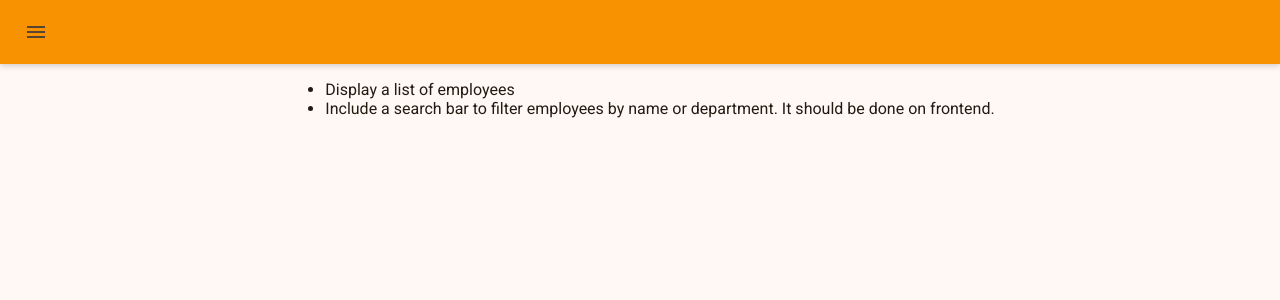
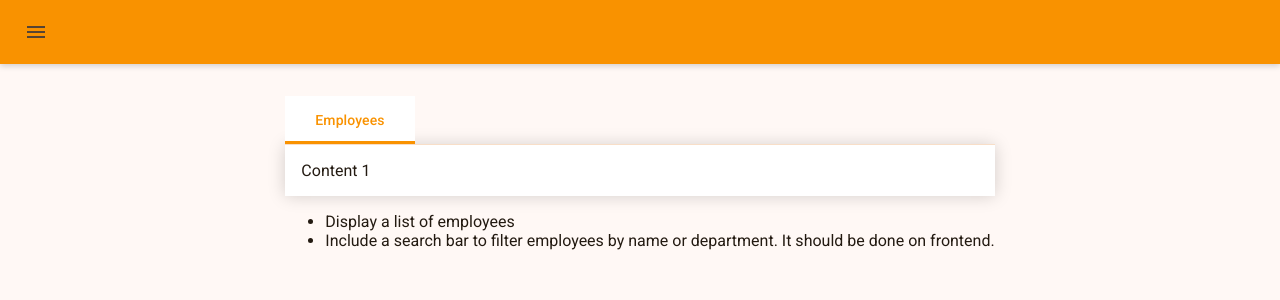
Before and after one commit to Wycza/employee-offboarding, an Angular app: page / in a window 1280 px wide. Shown: the top 300 px of the page. Built offline with nearby package versions, Linux system fonts and the light colour scheme.

Commit message:
Add empty mat-tab

```diff
--- a/src/app/modules/dashboard-home/dashboard-home.component.html
+++ b/src/app/modules/dashboard-home/dashboard-home.component.html
@@ -1,3 +1,7 @@
+<mat-tab-group mat-stretch-tabs="false" mat-align-tabs="start">
+  <mat-tab label="Employees">Content 1</mat-tab>
+</mat-tab-group>
+
 <ul>
   <li>Display a list of employees</li>
   <li>Include a search bar to filter employees by name or department. It should be done on frontend.</li>
--- a/src/app/modules/dashboard-home/dashboard-home.component.ts
+++ b/src/app/modules/dashboard-home/dashboard-home.component.ts
@@ -1,12 +1,11 @@
 import { ChangeDetectionStrategy, Component } from '@angular/core';
+import { MatTabsModule } from '@angular/material/tabs';
 
 @Component({
   selector: 'app-dashboard-home',
-  imports: [],
   templateUrl: './dashboard-home.component.html',
   styleUrl: './dashboard-home.component.scss',
-  changeDetection: ChangeDetectionStrategy.OnPush
+  changeDetection: ChangeDetectionStrategy.OnPush,
+  imports: [MatTabsModule],
 })
-export class DashboardHomeComponent {
-
-}
+export class DashboardHomeComponent {}
--- a/src/app/modules/dashboard/dashboard.component.scss
+++ b/src/app/modules/dashboard/dashboard.component.scss
@@ -1,5 +1,5 @@
 mat-toolbar {
-  box-shadow: 0px 2px 6px rgba(0, 0, 0, 0.175);
+  box-shadow: var(--box-shadow-sm);
   z-index: 2;
   position: relative;
 }
@@ -13,6 +13,7 @@ mat-toolbar {
   height: 100%;
   align-items: center;
   justify-content: center;
+  padding: var(--spacing-lg);
 }
 
 .dashboard-sidenav {
--- a/src/styles.scss
+++ b/src/styles.scss
@@ -1,36 +1,18 @@
+@use "./styles/base/base";
 @use "./styles/variables/variables";
+@use "./styles/components/mat-tab.scss";
 @use "./styles/themes/_orange-theme" as orange-theme;
 @use "@angular/material" as mat;
 @use 'sass:map';
 
-$primaryColor: map.get(orange-theme.$primary-palette, 70);
-
-* {
-  box-sizing: border-box;
-  -webkit-font-smoothing: antialiased;
-  -moz-osx-font-smoothing: grayscale;
-}
-
-html,
-body {
-  height: 100%;
-}
-
-body {
-  margin: 0;
-  font-family: Roboto, "Helvetica Neue", sans-serif;
-}
-
-a {
-  text-decoration: none;
-}
+$onPrimaryColor: map.get(orange-theme.$primary-palette, 0);
 
 html {
   @include mat.theme((color: (primary: orange-theme.$primary-palette,
         theme-type: light),
       typography: Roboto,
       density: 0,
-    ), $overrides: (surface:$primaryColor,
-      primary: $primaryColor,
-      on-primary: #000000));
+    ), $overrides: (surface:variables.$primary-color,
+      primary: variables.$primary-color,
+      on-primary: $onPrimaryColor));
 }
--- /dev/null
+++ b/src/styles/base/_base.scss
@@ -0,0 +1,27 @@
+* {
+  box-sizing: border-box;
+  -webkit-font-smoothing: antialiased;
+  -moz-osx-font-smoothing: grayscale;
+}
+
+html,
+body {
+  height: 100%;
+}
+
+body {
+  margin: 0;
+  font-family: Roboto, "Helvetica Neue", sans-serif;
+}
+
+a {
+  text-decoration: none;
+}
+
+:root {
+  --spacing-sm: 8px;
+  --spacing-md: 16px;
+  --spacing-lg: 32px;
+  --box-shadow-sm: 0px 2px 6px rgba(0, 0, 0, 0.175);
+  --box-shadow-lg: 0 0rem 1rem rgba(0, 0, 0, 0.175);
+}
--- /dev/null
+++ b/src/styles/components/mat-tab.scss
@@ -0,0 +1,28 @@
+@use "../variables/variables";
+@use '@angular/material' as mat;
+
+html {
+  .mat-mdc-tab {
+    background-color: var(--mat-sys-surface-container-lowest);
+    padding: 0 30px;
+  }
+
+  .mat-mdc-tab-labels {
+    box-shadow: var(--box-shadow-lg);
+  }
+
+  .mat-mdc-tab-body-wrapper {
+    background-color: var(--mat-sys-surface-container-lowest);
+    box-shadow: var(--box-shadow-lg);
+    padding: var(--spacing-md);
+  }
+
+  @include mat.tabs-overrides((active-label-text-color: variables.$primary-color,
+      background-color: variables.$primary-color,
+      inactive-hover-label-text-color: variables.$primary-color,
+      active-indicator-height: 3px,
+      inactive-focus-label-text-color: variables.$primary-color,
+      active-hover-label-text-color: variables.$primary-color,
+      active-focus-label-text-color: variables.$primary-color,
+      active-ripple-color: variables.$primary-color));
+}
--- a/src/styles/variables/_variables.scss
+++ b/src/styles/variables/_variables.scss
@@ -1,5 +1,5 @@
-:root {
-  --spacing-sm: 8px;
-  --spacing-md: 16px;
-  --spacing-lg: 32px;
-}
+@use 'sass:map';
+@use '@angular/material' as mat;
+@use "../themes/_orange-theme" as orange-theme;
+
+$primary-color: map.get(orange-theme.$primary-palette, 70);
```
